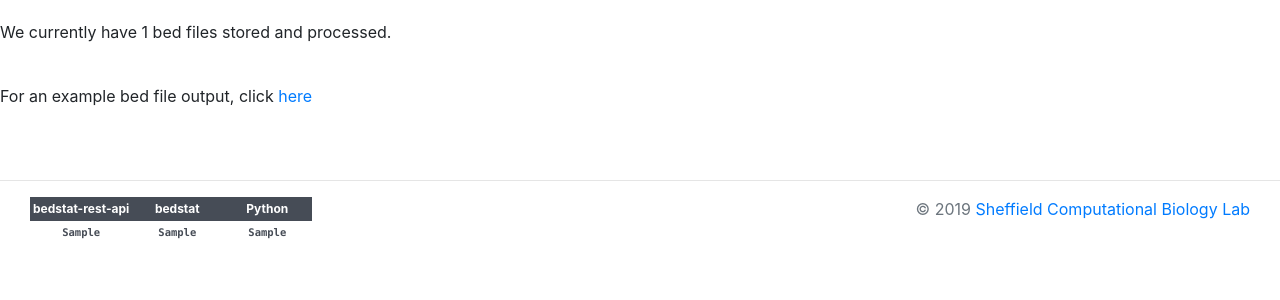
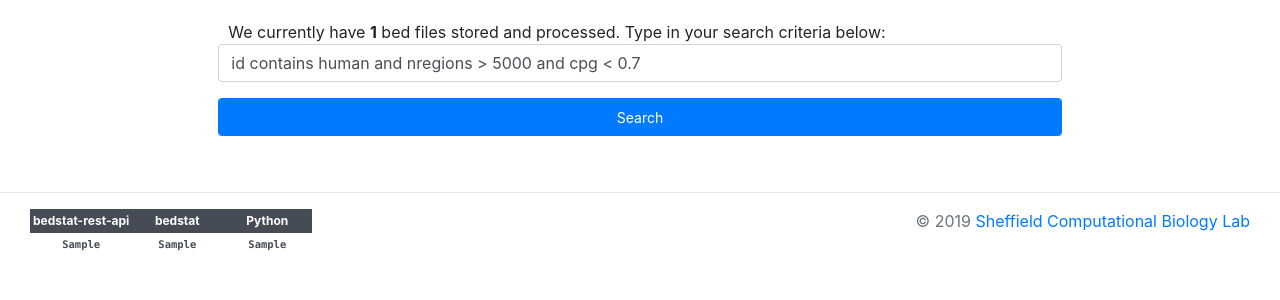
Before and after one commit to databio/bedhost, a FastAPI app: template templates/main.html in a window 1280 px wide. Shown: the part 71-371 px from the top of the page. Run offline with FastAPI, Linux system fonts and the light colour scheme; the template is opened without the code that fills it: most values are stand-ins (such as "Sample title", 1, 10 or a date in 2020); some libraries are stand-ins or nearby versions.

Commit message:
Provide a search capability for stored bed files and metadata

```diff
--- a/main.py
+++ b/main.py
@@ -1,6 +1,6 @@
 import os, sys, os.path, json, gzip, shutil
 
-from fastapi import FastAPI, HTTPException, Query, APIRouter
+from fastapi import FastAPI, HTTPException, Query, APIRouter, Form
 from starlette.responses import FileResponse
 from starlette.templating import Jinja2Templates
 from starlette.requests import Request
@@ -173,3 +173,7 @@ async def bedstat_search(request:Request, filters:List[str] = Query(None)):
         else:
             return { "result" : "no matching data found." }
     return {"error": "no filters provided"}
+
+@app.post("/search/")
+async def parse_search_query(*, search_text:str = Form(...)):
+    return {"result" : search_text }
--- a/requirements.txt
+++ b/requirements.txt
@@ -5,3 +5,4 @@ jinja2
 starlette
 uvicorn
 elasticsearch-dsl>=7.0.0,<8.0.0
+python-multipart
--- a/templates/main.html
+++ b/templates/main.html
@@ -6,24 +6,6 @@
         $(document).ready(function(){
           $('[data-toggle="tooltip"]').tooltip();
         });
-    </script>
-    <script>
-        window.onload = function() {
-            var welcome_txt = "</i>. Here we provide a web interface and a RESTful API to various statistics calculated on" +
-                "BED files, as well as images produced from the same files. This server is running " +
-                "<a href='https://github.com/databio/bedstat-rest-api'><i>bedstat-rest-api</i></a>, " +
-                "which uses <a href='https://github.com/databio/bestat'><i>bedstat pipeline tool</i></a> "
-                "to process the bed files." +
-            what();
-            function what(){
-                try {
-                    var current_url = window.location.hostname
-                } catch(err) {
-                    var current_url = "bedstat-rest-api.databio.org"
-                }
-                document.getElementById("welcome").innerHTML = "Welcome to <i> " + current_url + welcome_txt;
-            };
-        }
     </script>
 {% endblock %}
 {% block content %}
@@ -34,7 +16,31 @@
         {{ x }}
     {% endif %}
 {% endmacro %}
-<p>We currently have {{ num_files }} bed files stored and processed.</p>
-<br>
-<p>For an example bed file output, click <a href="http://{{ host_ip }}:{{ host_port }}/regionset/?id={{ docs[0]._source.id[0] }}&format=html">here</a></p>
+
+<div class="container">
+  <div class="row">
+    <div class="col-2">
+    </div>
+    <div class="col-8">
+      We currently have <b>{{ num_files }}</b> bed files stored and processed.
+      Type in your search criteria below:
+    </div>
+    <div class="col-2">
+    </div>
+  </div>
+</div>
+
+<container>
+<div class="row align-items-center justify-content-center">
+<div class="col-2"></div>
+<div class="col-8">
+<form class="form">
+  <div class="form-group">
+    <input type="text" class="form-control" id="search_text" value="id contains human and nregions > 5000 and cpg < 0.7" required>
+  </div>
+  <button class="btn btn-primary btn-sm form-control">Search</button>
+</form>
+</div>
+<div class="col-2"></div>
+</div>
 {% endblock %}
```
